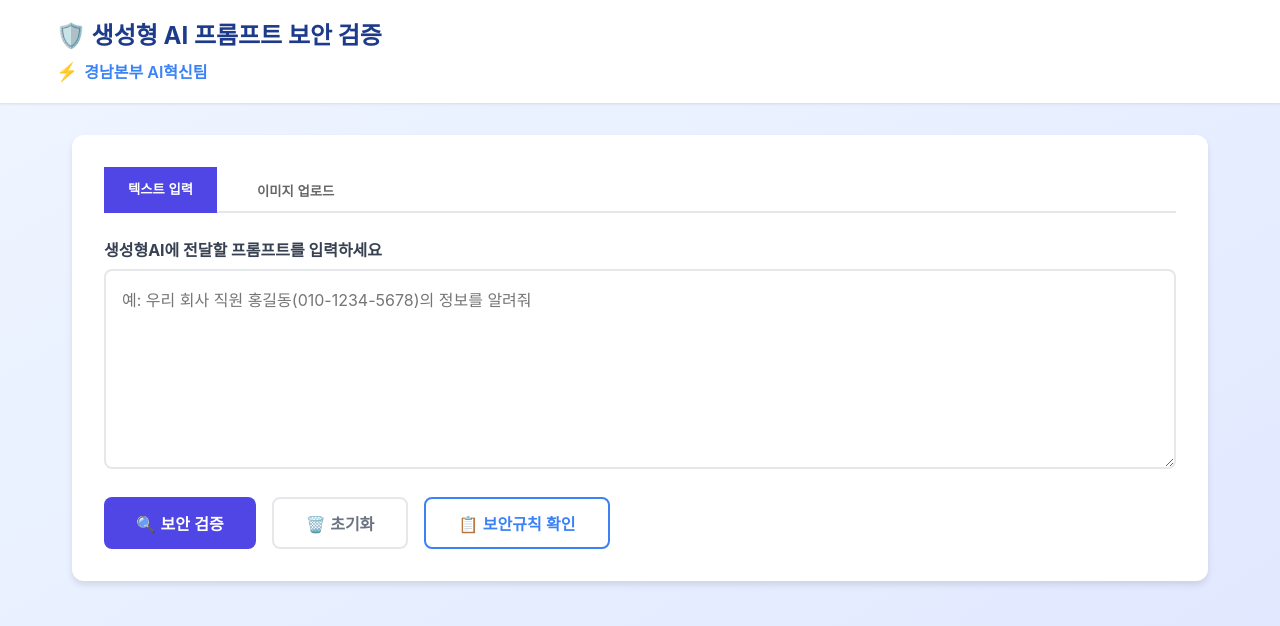
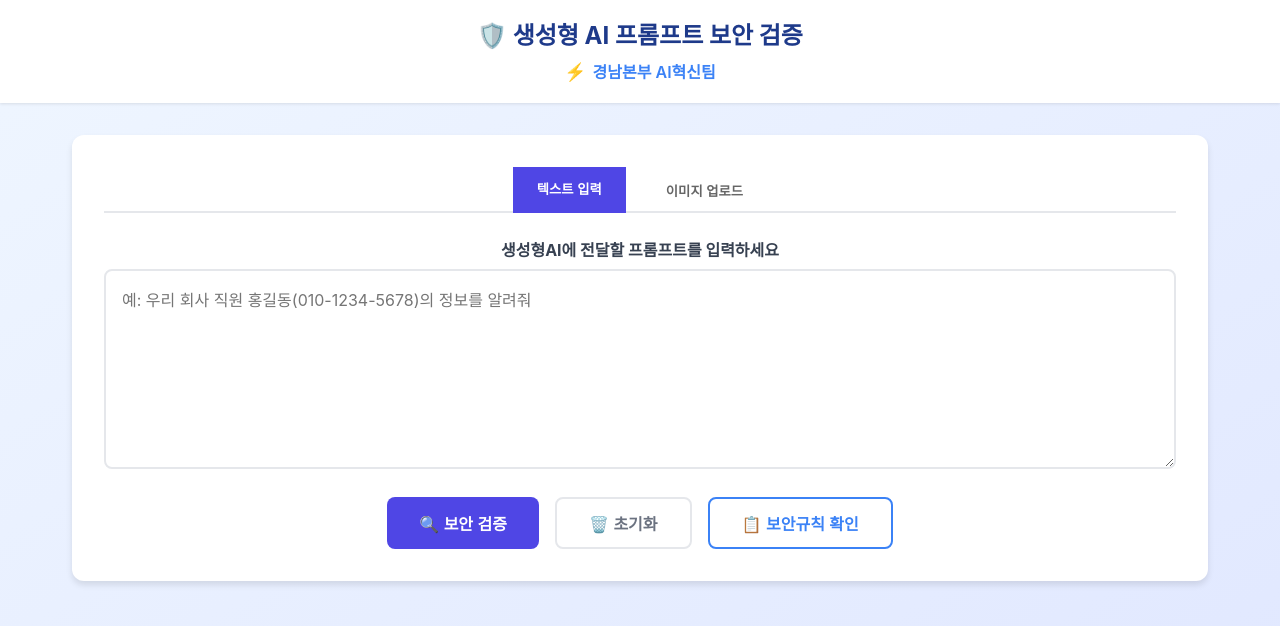
Before and after one commit to kai01235813-eng/knai_safetyprompt_web, a Next.js app: page / in a window 1280 px wide. Shown: the top 626 px of the page. Built offline with nearby package versions, Linux system fonts and the light colour scheme.

Commit message:
Center-align all UI components
- Center-align header title and subtitle
- Center-align tab buttons
- Center-align input labels and buttons
- Center-align all result section headings
- Center-align copy button and recommendation text

Co-Authored-By: Claude Sonnet 4.5 <noreply@anthropic.com>

```diff
--- a/app/page.tsx
+++ b/app/page.tsx
@@ -109,7 +109,7 @@ export default function Home() {
       {/* 헤더 */}
       <header style={{ background: 'white', boxShadow: '0 1px 3px rgba(0,0,0,0.1)', padding: '1.25rem 0' }}>
         <div style={{ maxWidth: '1200px', margin: '0 auto', padding: '0 1rem' }}>
-          <div style={{ display: 'flex', flexDirection: 'column', gap: '0.5rem' }}>
+          <div style={{ display: 'flex', flexDirection: 'column', gap: '0.5rem', alignItems: 'center', textAlign: 'center' }}>
             <h1 style={{
               fontSize: 'clamp(1.1rem, 3.5vw, 1.5rem)',
               fontWeight: 'bold',
@@ -122,6 +122,7 @@ export default function Home() {
             <div style={{
               display: 'flex',
               alignItems: 'center',
+              justifyContent: 'center',
               gap: '0.4rem',
               fontSize: 'clamp(0.85rem, 2.5vw, 1rem)',
               color: '#3b82f6',
@@ -139,7 +140,7 @@ export default function Home() {
         <div style={{ marginBottom: '2rem' }}>
           <div style={{ background: 'white', borderRadius: '12px', padding: '2rem', boxShadow: '0 4px 6px rgba(0,0,0,0.1)' }}>
             {/* 탭 */}
-            <div style={{ display: 'flex', gap: '1rem', marginBottom: '1.5rem', borderBottom: '2px solid #e5e7eb' }}>
+            <div style={{ display: 'flex', gap: '1rem', marginBottom: '1.5rem', borderBottom: '2px solid #e5e7eb', justifyContent: 'center' }}>
               <button
                 onClick={() => setInputType('text')}
                 style={{
@@ -175,7 +176,7 @@ export default function Home() {
             {/* 입력 영역 */}
             {inputType === 'text' ? (
               <div>
-                <label style={{ display: 'block', fontWeight: 'bold', marginBottom: '0.5rem', color: '#374151' }}>
+                <label style={{ display: 'block', fontWeight: 'bold', marginBottom: '0.5rem', color: '#374151', textAlign: 'center' }}>
                   생성형AI에 전달할 프롬프트를 입력하세요
                 </label>
                 <textarea
@@ -196,7 +197,7 @@ export default function Home() {
               </div>
             ) : (
               <div>
-                <label style={{ display: 'block', fontWeight: 'bold', marginBottom: '0.5rem', color: '#374151' }}>
+                <label style={{ display: 'block', fontWeight: 'bold', marginBottom: '0.5rem', color: '#374151', textAlign: 'center' }}>
                   이미지 파일을 업로드하세요 (텍스트/이미지)
                 </label>
                 <div style={{
@@ -220,7 +221,7 @@ export default function Home() {
             )}
 
             {/* 버튼 */}
-            <div style={{ marginTop: '1.5rem', display: 'flex', gap: '1rem', flexWrap: 'wrap' }}>
+            <div style={{ marginTop: '1.5rem', display: 'flex', gap: '1rem', flexWrap: 'wrap', justifyContent: 'center' }}>
               <button
                 onClick={handleValidate}
                 disabled={isValidating}
@@ -294,7 +295,8 @@ export default function Home() {
                 background: '#fee2e2',
                 border: '1px solid #ef4444',
                 borderRadius: '8px',
-                color: '#991b1b'
+                color: '#991b1b',
+                textAlign: 'center'
               }}>
                 {error}
               </div>
@@ -403,7 +405,7 @@ export default function Home() {
             {/* 위반사항 */}
             {result.violations && result.violations.length > 0 && (
               <div style={{ background: 'white', borderRadius: '12px', padding: '2rem', boxShadow: '0 4px 6px rgba(0,0,0,0.1)', marginBottom: '1.5rem' }}>
-                <h3 style={{ fontSize: '1.25rem', fontWeight: 'bold', marginBottom: '1rem' }}>
+                <h3 style={{ fontSize: '1.25rem', fontWeight: 'bold', marginBottom: '1rem', textAlign: 'center' }}>
                   🚨 탐지된 위반사항 ({result.violations.length}건)
                 </h3>
                 <div style={{ display: 'grid', gap: '1rem' }}>
@@ -430,7 +432,7 @@ export default function Home() {
 
             {/* 필터링된 프롬프트 */}
             <div style={{ background: 'white', borderRadius: '12px', padding: '2rem', boxShadow: '0 4px 6px rgba(0,0,0,0.1)', marginBottom: '1.5rem' }}>
-              <h3 style={{ fontSize: '1.25rem', fontWeight: 'bold', marginBottom: '1rem' }}>
+              <h3 style={{ fontSize: '1.25rem', fontWeight: 'bold', marginBottom: '1rem', textAlign: 'center' }}>
                 ✅ 안전하게 필터링된 프롬프트
               </h3>
               <div style={{
@@ -444,10 +446,10 @@ export default function Home() {
               }}>
                 {result.sanitized_prompt}
               </div>
+              <div style={{ display: 'flex', justifyContent: 'center', marginTop: '1rem' }}>
                 <button
                   onClick={() => navigator.clipboard.writeText(result.sanitized_prompt)}
                   style={{
-                  marginTop: '1rem',
                     padding: '0.5rem 1rem',
                     background: '#22c55e',
                     color: 'white',
@@ -460,10 +462,11 @@ export default function Home() {
                   📋 복사하기
                 </button>
               </div>
+            </div>
 
             {/* 권장사항 */}
             {result.recommendation && (
-              <div style={{ background: '#fffbeb', border: '2px solid #fbbf24', borderRadius: '12px', padding: '1.5rem' }}>
+              <div style={{ background: '#fffbeb', border: '2px solid #fbbf24', borderRadius: '12px', padding: '1.5rem', textAlign: 'center' }}>
                 <h3 style={{ fontSize: '1.1rem', fontWeight: 'bold', marginBottom: '0.5rem', color: '#92400e' }}>
                   💡 권장사항
                 </h3>
```
Lines whose indentation alone changed are shown as unchanged.
